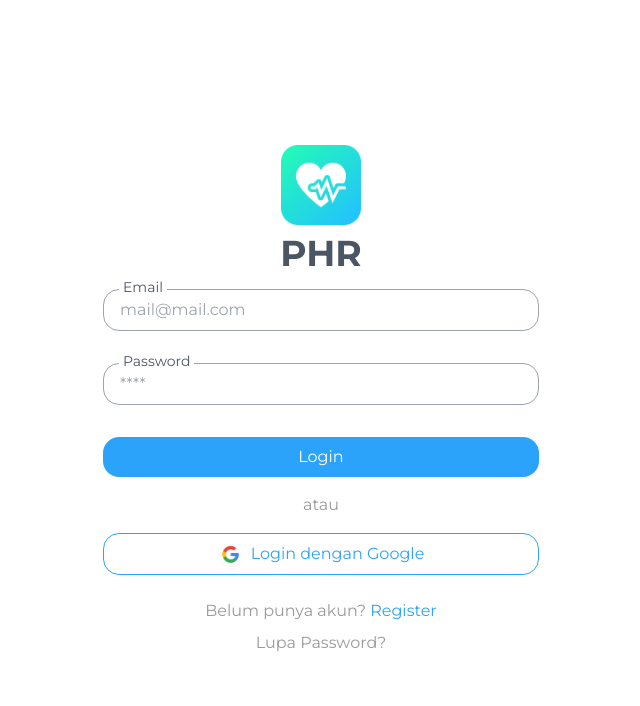
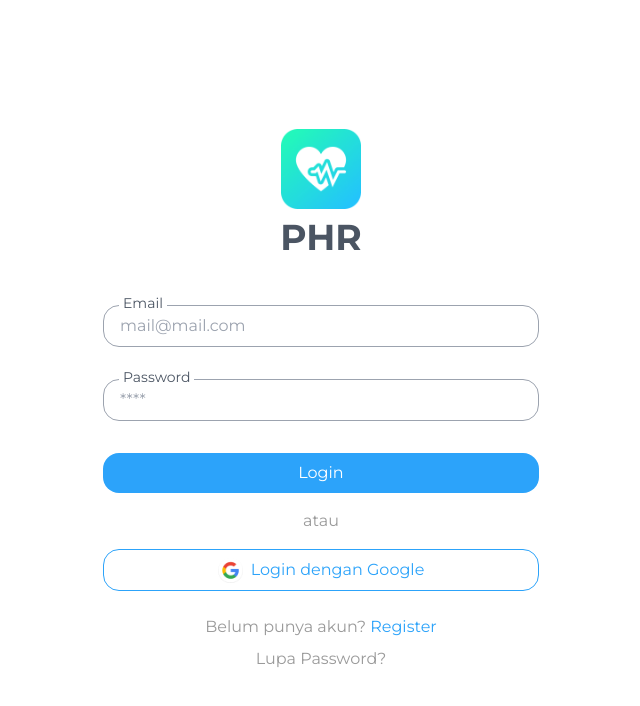
Before and after one commit to Personal-Health-Record/frontend, a Next.js app: page /auth in a window 1280 px wide. Shown: the top 706 px of the page, without its empty margins (319-959 px from the left). Built offline with nearby package versions, Linux system fonts and the light colour scheme.

Commit message:
feat: fix margin icon

```diff
--- a/src/app/auth/components/LoginForm/index.tsx
+++ b/src/app/auth/components/LoginForm/index.tsx
@@ -2,7 +2,7 @@
 
 const LoginForm = () => {
   return (
-    <div>
+    <div className="mt-8">
       <div className="relative mt-4 px-8">
         <label
           htmlFor="input"
--- a/src/app/auth/page.tsx
+++ b/src/app/auth/page.tsx
@@ -3,7 +3,7 @@
 
 const Authentication = () => {
   return (
-    <div className="flex flex-col align-middle h-screen justify-center">
+    <div className="flex flex-col h-screen justify-center">
       <IconPHR />
       <LoginForm />
     </div>
```
